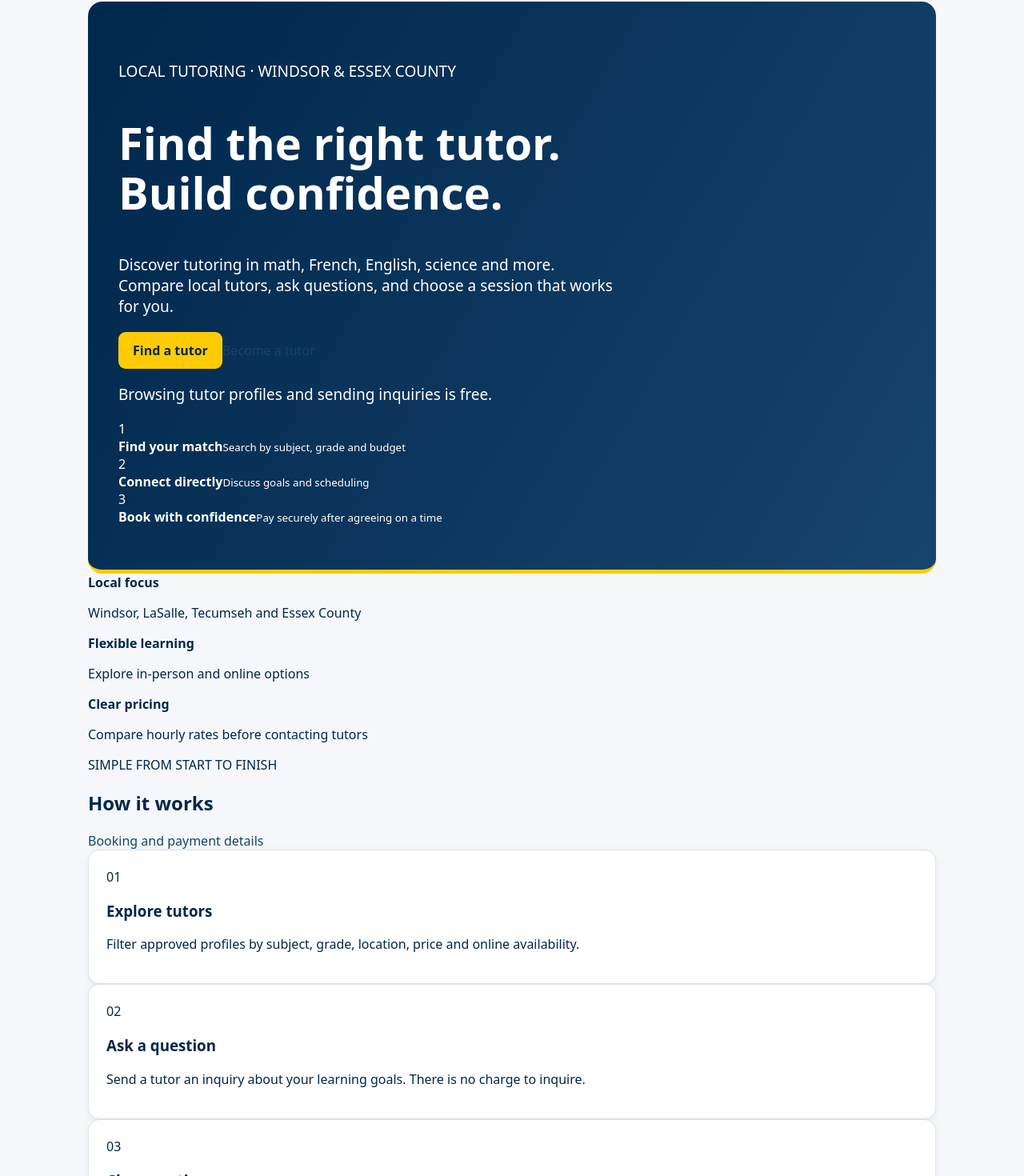
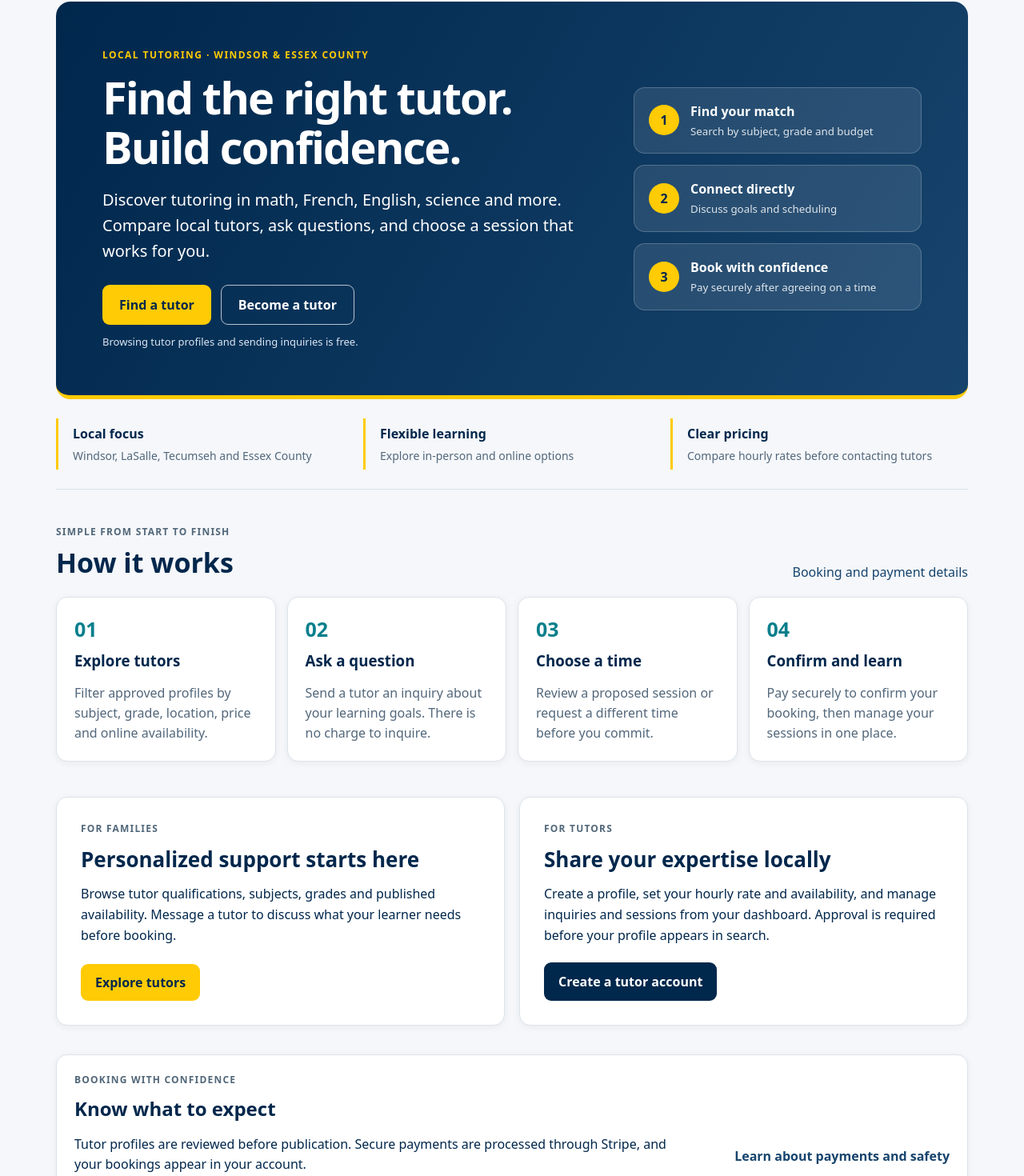
Before and after one commit to jvalenciuk/essex-tutor-connect, a Next.js app: page / in a window 1280 px wide. Shown: the part 97-1567 px from the top of the page at 80% size. Built offline with nearby package versions, Linux system fonts and the light colour scheme; no server answers.

Commit message:
Add responsive polished homepage layout and conversion styling

```diff
--- a/app/style.css
+++ b/app/style.css
@@ -403,3 +403,47 @@ footer {
 .tutor-more-details summary:hover { color: #005a9c; }
 .tutor-more-details summary:focus-visible { outline: 3px solid var(--maize); outline-offset: 4px; }
 @media(max-width:600px) { .tutor-quick-facts { gap: 10px; } }
+
+
+/* Homepage: two clear journeys, approachable editorial layout */
+.home-page { max-width: 1180px; }
+.home-hero { display:grid; grid-template-columns:minmax(0,1.4fr) minmax(250px,.8fr); gap:34px; align-items:center; padding:clamp(28px,5vw,58px); }
+.home-hero h1 { max-width:760px; margin:14px 0 20px; letter-spacing:-.035em; }
+.home-hero .home-eyebrow { color:var(--maize); font-size:12px; font-weight:800; letter-spacing:.12em; margin:0; }
+.home-hero .home-lead { font-size:clamp(17px,2vw,20px); line-height:1.6; }
+.home-hero-actions { display:flex; flex-wrap:wrap; gap:12px; margin:26px 0 12px; }
+.home-hero-actions .button, .home-outline-button { display:inline-flex; justify-content:center; align-items:center; min-height:48px; padding:13px 21px; border-radius:9px; font-weight:800; }
+.home-outline-button { border:1px solid rgba(255,255,255,.7); color:#fff; }
+.home-outline-button:hover { background:rgba(255,255,255,.13); color:#fff; }
+.home-hero .home-small-note { font-size:13px; color:#dbe8f5; margin:0; }
+.home-hero-side { display:grid; gap:14px; }
+.home-highlight { display:flex; gap:14px; align-items:center; background:rgba(255,255,255,.1); border:1px solid rgba(255,255,255,.2); border-radius:14px; padding:18px; }
+.home-highlight span { display:grid; place-items:center; flex:0 0 38px; height:38px; border-radius:50%; background:var(--maize); color:var(--blue); font-weight:800; }
+.home-highlight strong, .home-highlight small { display:block; color:#fff; }
+.home-highlight small { opacity:.85; margin-top:5px; line-height:1.4; }
+.home-benefits { display:grid; grid-template-columns:repeat(3,minmax(0,1fr)); gap:12px; padding:24px 0; border-bottom:1px solid var(--border); }
+.home-benefits>div { padding:8px 18px; border-left:3px solid var(--maize); }
+.home-benefits strong { color:var(--blue); }
+.home-benefits p { color:var(--muted); margin:7px 0 0; font-size:14px; }
+.home-section { margin:44px 0; }
+.home-section-heading { display:flex; justify-content:space-between; align-items:end; gap:14px; flex-wrap:wrap; margin-bottom:20px; }
+.home-section-heading h2 { margin:7px 0 0; font-size:clamp(25px,3vw,34px); }
+.home-section-kicker { color:#516779; font-size:12px; font-weight:800; letter-spacing:.1em; margin:0; }
+.home-step-grid { display:grid; grid-template-columns:repeat(4,minmax(0,1fr)); gap:14px; }
+.home-step { padding:22px; }
+.home-step-number { display:inline-flex; font-size:25px; font-weight:850; color:#087f8c; margin-bottom:10px; }
+.home-step h3 { margin:0 0 10px; }
+.home-step p { line-height:1.55; margin-bottom:0; color:var(--muted); }
+.home-audience-grid { display:grid; grid-template-columns:repeat(2,minmax(0,1fr)); gap:18px; margin:36px 0; }
+.home-audience-card { display:flex; flex-direction:column; align-items:flex-start; gap:12px; padding:30px; }
+.home-audience-card h2 { margin:0; font-size:26px; }
+.home-audience-card>p:not(.home-section-kicker) { line-height:1.65; flex:1; margin:0 0 8px; }
+.home-dark-button { display:inline-flex; align-items:center; padding:13px 18px; border-radius:9px; background:var(--blue); color:#fff; font-weight:800; }
+.home-dark-button:hover { background:var(--blue-light); color:#fff; }
+.home-trust { display:flex; align-items:center; justify-content:space-between; gap:24px; margin:32px 0; }
+.home-trust>div { max-width:740px; }
+.home-trust h2 { margin:10px 0; }
+.home-trust p { line-height:1.55; }
+.home-trust>a { font-weight:700; }
+@media(max-width:850px){ .home-hero { grid-template-columns:1fr; } .home-hero-side { grid-template-columns:repeat(3,minmax(0,1fr)); } .home-highlight { align-items:flex-start; flex-direction:column; } .home-step-grid { grid-template-columns:repeat(2,minmax(0,1fr)); } }
+@media(max-width:600px){ .home-hero-side,.home-benefits,.home-audience-grid,.home-step-grid { grid-template-columns:1fr; } .home-highlight { flex-direction:row; align-items:center; } .home-hero-actions>a { width:100%; } .home-benefits { gap:16px; } .home-trust { display:block; } .home-audience-card { padding:22px; } }
```
